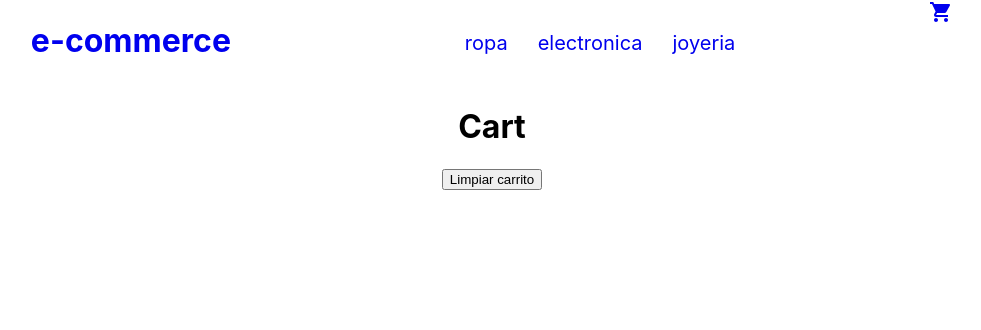
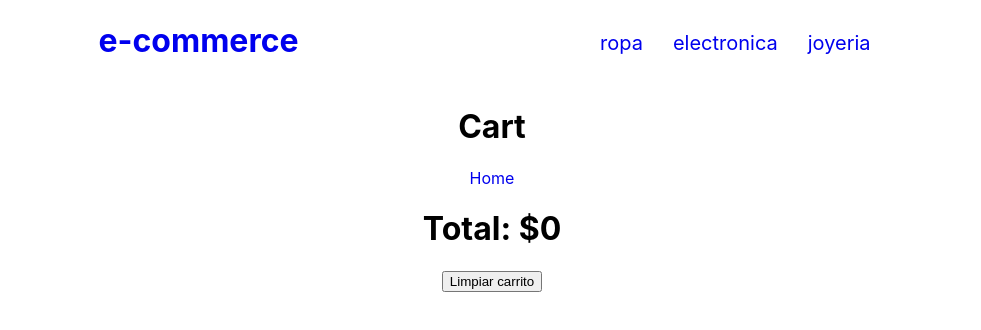
Before and after one commit to cristianbarra79/React, a React (Create React App) app: page /cart in a window 1280 px wide. Shown: the top 330 px of the page, without its empty margins (148-1129 px from the left). Built offline with nearby package versions, Linux system fonts and the light colour scheme.

Commit message:
renderizados condicional y mejoras Cart

```diff
--- a/src/components/Cart/Cart.jsx
+++ b/src/components/Cart/Cart.jsx
@@ -1,19 +1,39 @@
 import React from 'react'
 import {useContext} from 'react'
 import {CartContext} from '../../context/CartContext.jsx'
+import {Link} from 'react-router-dom'
 
 const Cart = () => {
 
     const {carrito, limpiarCarrito, eliminarItem} = useContext(CartContext)
 
+    const precioTotal = () =>{//agrega el precio total en el offcanvas
+        let total = 0
+
+        carrito.forEach((value) =>{
+            total += value.cantidad * value.precio
+        })
+        return total
+    }
+
 
     return (
         <div>
             <h1>Cart</h1>
-            {carrito && carrito.map(item => <div key={item.id}>
-                <h2>{`Producto: ${item.nombre} por ${item.cantidad} unidades. Subtotal de $${item.cantidad * item.precio}`}</h2>
-                <button onClick={() => eliminarItem(item.id)}>X</button>
-            </div>)}
+            {carrito.length ?
+
+                carrito && carrito.map(item =>
+                <div key={item.id}>
+                    <h2>{`Producto: ${item.nombre} por ${item.cantidad} unidades. Subtotal de $${item.cantidad * item.precio}`}</h2>
+                    <button onClick={() => eliminarItem(item.id)}>X</button>
+                </div>):
+                <Link to={`/`}>Home</Link>
+                }
+
+            <h1>Total: ${precioTotal()}</h1>
+
+
+
             <button onClick={limpiarCarrito}>Limpiar carrito</button>
         </div>
     )
--- a/src/components/Navbar/NavBar.js
+++ b/src/components/Navbar/NavBar.js
@@ -1,11 +1,16 @@
 import React from 'react'
 import CartWidget from '../Stateless/CartWidget'
 import {Link} from 'react-router-dom'
+
+import {useContext} from 'react'
+import {CartContext} from '../../context/CartContext.jsx'
 
 import "./NavBar.css"
 
 const Navbar = () => {
     const categoria = ["ropa", "electronica", "joyeria"]
+
+    const {carrito} = useContext(CartContext)
 
     return (
         <header>
@@ -19,9 +24,14 @@ const Navbar = () => {
                     {categoria.map((nombre) => <li key={nombre}><Link to={`/category/${nombre}`}>{nombre}</Link></li>)}
                 </ul>
             </nav>
-            <Link to="/cart">
-                <CartWidget/>
-            </Link>
+            {carrito.length ?
+                <Link to="/cart">
+                    <CartWidget/>
+                </Link>
+
+                : null
+            }
+
 
         </header>
     )
--- a/src/components/Stateless/CartWidget.jsx
+++ b/src/components/Stateless/CartWidget.jsx
@@ -1,14 +1,16 @@
 import React from 'react'
 import ShoppingCartIcon from '@material-ui/icons/ShoppingCart';
-
+import {useContext} from 'react'
+import {CartContext} from '../../context/CartContext.jsx'
 
 const CartWidget = () => {
 
-
+    const {carrito} = useContext(CartContext)
 
     return (
         <div>
             <ShoppingCartIcon/>
+            {carrito.length}
         </div>
     )
 }
```
